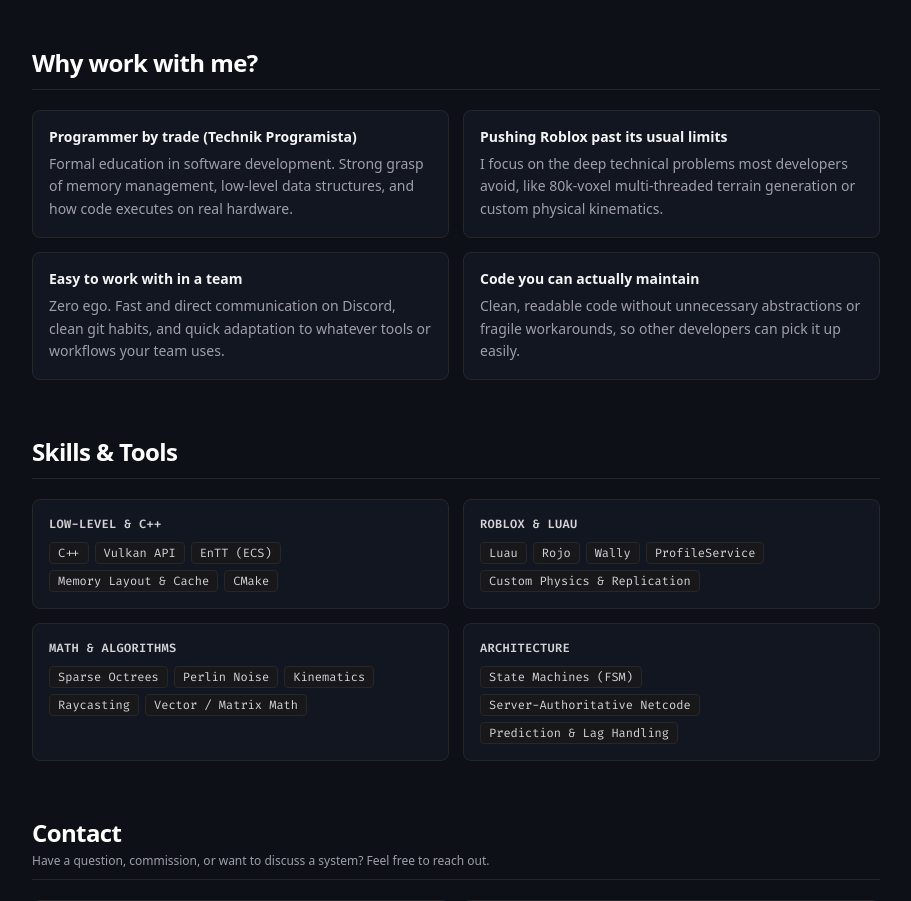
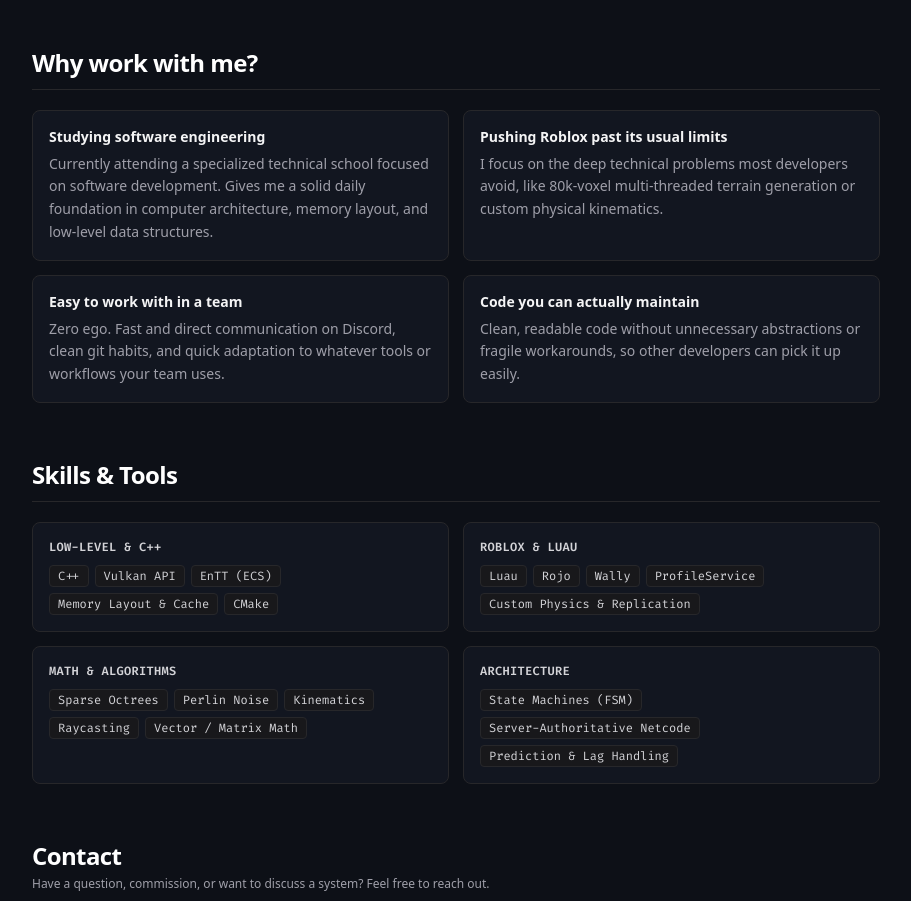
Before and after one commit to PilohWhy/Portfolio, a Next.js app: page / in a window 1280 px wide. Shown: the part 1880-2781 px from the top of the page, without its empty margins (184-1095 px from the left). Built offline with nearby package versions, Linux system fonts and the light colour scheme.

Commit message:
feat: update education card to reflect current software engineering studies

```diff
--- a/src/app/page.tsx
+++ b/src/app/page.tsx
@@ -97,10 +97,10 @@ export default function Home() {
           <div className="grid grid-cols-1 sm:grid-cols-2 gap-3.5">
             <div className="p-4 bg-[#121620] border border-zinc-800 rounded-lg space-y-1.5">
               <h3 className="text-sm font-semibold text-zinc-100">
-                Programmer by trade (Technik Programista)
+                Studying software engineering
               </h3>
               <p className="text-xs md:text-sm text-zinc-400 leading-relaxed">
-                Formal education in software development. Strong grasp of memory management, low-level data structures, and how code executes on real hardware.
+                Currently attending a specialized technical school focused on software development. Gives me a solid daily foundation in computer architecture, memory layout, and low-level data structures.
               </p>
             </div>
 
```
Also changed, not shown: 1 other file (tests, documents, lock files or other folders).
